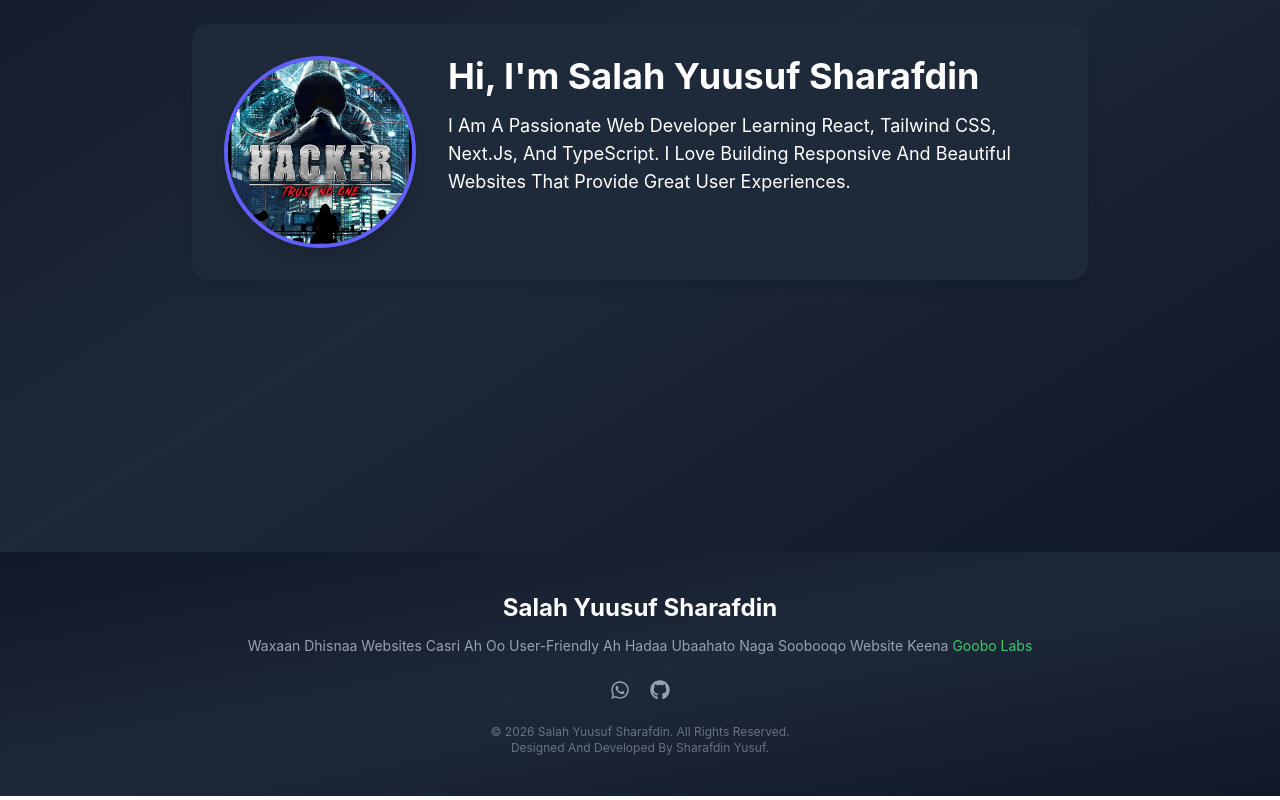
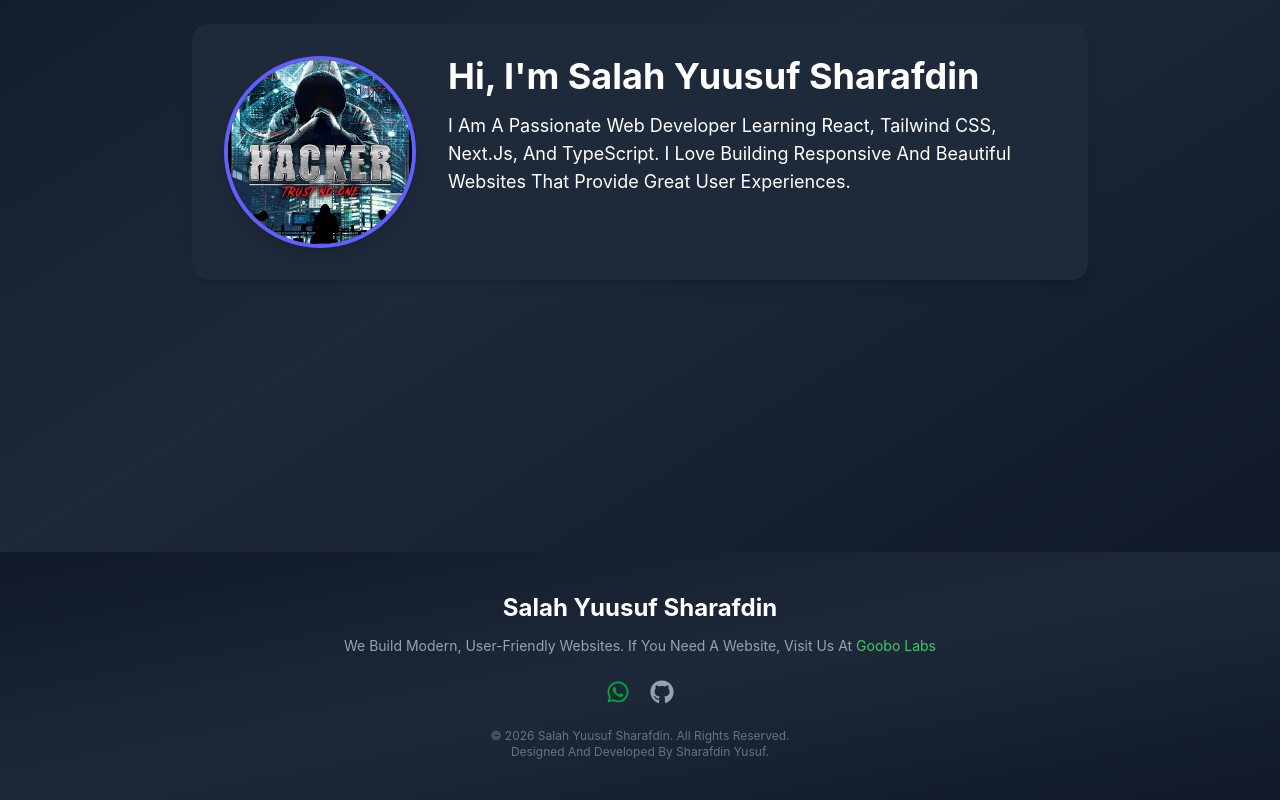
Before and after one commit to salahsharafdin/Salah-Yuusuf-Sharafdin, a React (Vite) app: page /AboutPage in a window 1280 px wide. Shown: the part 312-1112 px from the top of the page. Built offline with nearby package versions, Linux system fonts and the light colour scheme.

Commit message:
my web profolio

```diff
--- a/src/components/About.jsx
+++ b/src/components/About.jsx
@@ -10,6 +10,7 @@ const About = () => {
             src={Hello}
             alt="Profile"
             className="w-48 h-48 rounded-full object-cover border-4 border-indigo-500 shadow-lg hover:scale-105 transition"
+            onLoad={(e) => e.currentTarget.classList.remove("opacity-0")}
           /></a>
         </div>
 
--- a/src/components/Footer.jsx
+++ b/src/components/Footer.jsx
@@ -12,17 +12,17 @@ export default function Footer() {
 
 
         <p className="text-sm mb-6">
-          Waxaan dhisnaa websites casri ah oo user-friendly ah hadaa ubaahato naga soobooqo website keena <a className='text-[rgb(58_204_105)] ' href="https://www.goobolabs.so/" target="_blank">Goobo labs</a>
+          We build modern, user-friendly websites. If you need a website, visit us at <a className='text-[rgb(58_204_105)] ' href="https://www.goobolabs.so/" target="_blank">Goobo labs</a>
         </p>
 
-        <div className="flex justify-center space-x-5 mb-6 text-xl">
+        <div className="flex justify-center space-x-5 mb-6 text-2xl">
 
-          <a href="https://wa.me/252617621631" target="_blank" rel="noopener noreferrer">
+          <a className="text-green-600" href="https://wa.me/252619708582" target="_blank" rel="noopener noreferrer">
             <FaWhatsapp />
           </a>
 
 
-          <a href="https://github.com/salahsharafdin" target="_blank" rel="noopener noreferrer">
+          <a href="https://github.com/orgs/goobolabs/projects?query=is%3Aopen" target="_blank" rel="noopener noreferrer">
             <FaGithub />
           </a>
 
```
